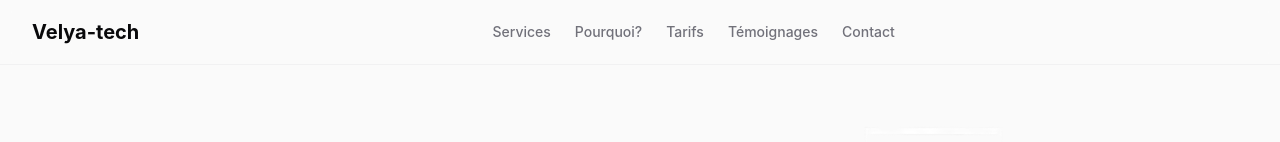
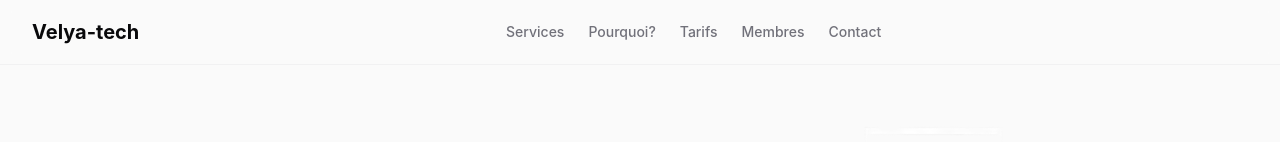
Before and after one commit to Julio23F/velya, a Next.js app: page / in a window 1280 px wide. Shown: the top 142 px of the page. Built offline with nearby package versions, Linux system fonts and the light colour scheme; a web font is replaced by a local one.

Commit message:
UI: change nav items

```diff
--- a/src/components/header.tsx
+++ b/src/components/header.tsx
@@ -16,7 +16,7 @@ export default function Header() {
     { name: "Services", href: "#services" },
     { name: "Pourquoi?", href: "#why" },
     { name: "Tarifs", href: "#pricing" },
-    { name: "Témoignages", href: "#testimonials" },
+    { name: "Membres", href: "#testimonials" },
     { name: "Contact", href: "#contact" },
   ];
 
```
